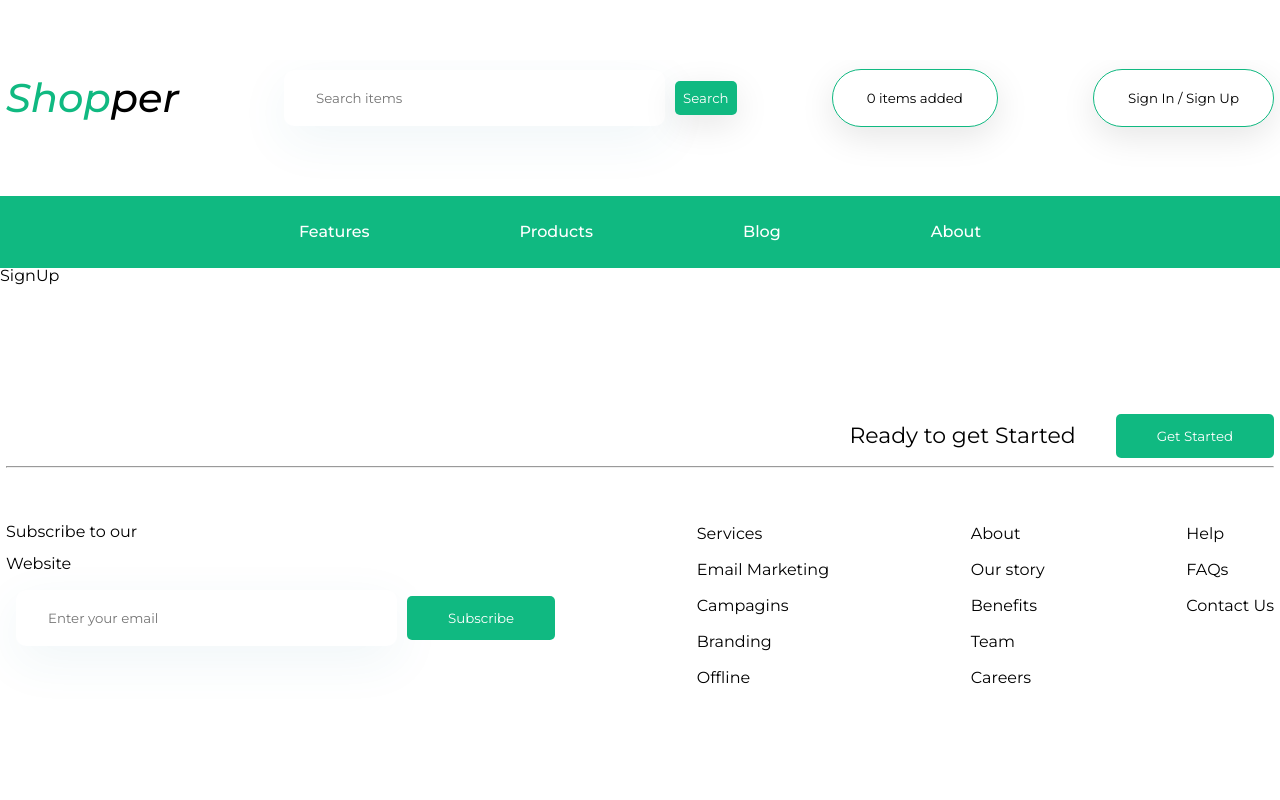
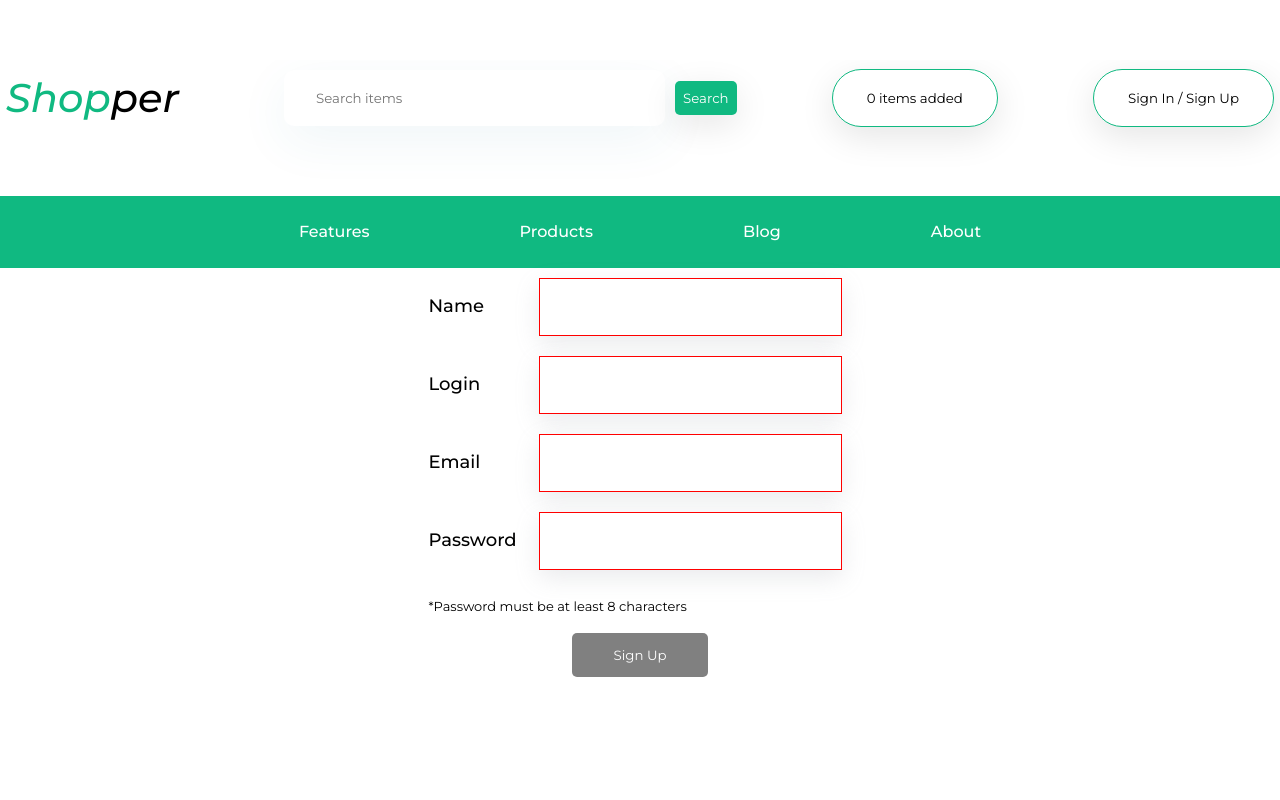
Before and after one commit to ZhenyaZ/Shopper, a React (Vite) app: page /auth/signup in a window 1280 px wide. Shown: the top 800 px of the page. Built offline with nearby package versions, Linux system fonts and the light colour scheme.

Commit message:
[ADDED] SignUp page and registration + validate inputs

```diff
--- a/src/App.tsx
+++ b/src/App.tsx
@@ -18,7 +18,7 @@ function App() {
     <>
       <Router>
         <Routes>
-          <Route element={<RootLayout isAuth={isAuth} setIsAuth={setIsAuth} setUser={setUser}/>}>
+          <Route element={<RootLayout isAuth={isAuth} setIsAuth={setIsAuth} setUser={setUser} />}>
             <Route path="/" element={<Home />} />
             <Route path="/product" element={<Products />} />
             <Route path="/blog" element={<Blog />} />
--- a/src/api/auth.ts
+++ b/src/api/auth.ts
@@ -3,7 +3,7 @@ import { LoginUser } from '../types/User';
 
 export const SignIn = async (data: LoginUser) => {
   try {
-    const response = await axios.post('http://localhost:3000/api/login', data,{withCredentials: true});
+    const response = await axios.post('http://localhost:3000/api/login', data, { withCredentials: true });
     return response;
   } catch (error) {
     return error;
--- a/src/api/logout.ts
+++ b/src/api/logout.ts
@@ -2,7 +2,7 @@ import axios from 'axios';
 
 export const Logout = async () => {
   try {
-    const response = await axios.get('http://localhost:3000/api/logout', {withCredentials: true});
+    const response = await axios.get('http://localhost:3000/api/logout', { withCredentials: true });
     return response;
   } catch (error) {
     return error;
--- /dev/null
+++ b/src/api/register.ts
@@ -0,0 +1,11 @@
+import axios from 'axios';
+import { RegisterUser } from '../types/User';
+
+export const SignUp = async (data: RegisterUser) => {
+  try {
+    const response = await axios.post('http://localhost:3000/api/register', data, { withCredentials: true });
+    return response;
+  } catch (error) {
+    return error;
+  }
+};
--- a/src/components/Header/Header.tsx
+++ b/src/components/Header/Header.tsx
@@ -8,13 +8,13 @@ import { Logout } from '../../api/logout';
 function Header(props: AuthProps) {
   const navigate = useNavigate();
   const onLogoutHandler = () => {
-    if(props.isAuth){
+    if (props.isAuth) {
       props.setIsAuth!(false);
       props.setUser!({} as LoginUser);
       Logout();
       navigate('/');
     }
-  }
+  };
   const link = props.isAuth ? '/profile' : '/auth';
   return (
     <header className={`${styles['header']}  `}>
--- a/src/components/Layouts/RootLayout.tsx
+++ b/src/components/Layouts/RootLayout.tsx
@@ -8,7 +8,7 @@ import AuthProps from '../../types/Props';
 function RootLayout(props: AuthProps) {
   return (
     <Container>
-      <Header isAuth={props.isAuth} setIsAuth={props.setIsAuth} setUser={props.setUser}/>
+      <Header isAuth={props.isAuth} setIsAuth={props.setIsAuth} setUser={props.setUser} />
       <div className="content">
         <Outlet />
       </div>
--- a/src/components/Pages/Auth/SignUp/SignUp.tsx
+++ b/src/components/Pages/Auth/SignUp/SignUp.tsx
@@ -1,7 +1,14 @@
 import React from 'react';
-
+import styles from './SignUp.module.css';
+import SignUpForm from './SignUpForm/SignUpForm';
 function SignUp() {
-  return <div>SignUp</div>;
+  return (
+    <section className={styles['sign-up']}>
+      <div className={`${styles['sign-up-content']} container`}>
+        <SignUpForm />
+      </div>
+    </section>
+  );
 }
 
 export default SignUp;
--- /dev/null
+++ b/src/components/Pages/Auth/SignUp/SignUpForm/SignUpForm.module.css
@@ -0,0 +1,45 @@
+.form-controllers {
+  display: flex;
+  flex-direction: column;
+  justify-content: center;
+  align-items: center;
+}
+.labels {
+  display: inline-block;
+  width: 100px;
+}
+.form-controllers__login > input {
+  padding: 20px 100px 20px 32px;
+  outline: none;
+}
+.form-controllers__password > input {
+  padding: 20px 100px 20px 32px;
+  outline: none;
+}
+.form-controllers__name > input {
+  padding: 20px 100px 20px 32px;
+  outline: none;
+}
+.form-controllers__email > input {
+  padding: 20px 100px 20px 32px;
+  outline: none;
+}
+.form-controllers__password__description {
+  padding: 20px 0 20px 0;
+  font-size: small;
+}
+
+.valid-input {
+  border: 1px solid green;
+}
+.invalid-input {
+  border: 1px solid red;
+}
+
+.form-controllers__signin > button[disabled] {
+  background-color: grey;
+  cursor: not-allowed;
+}
+.form-controllers__signin > button[disabled]:hover {
+  background-color: red;
+}
--- /dev/null
+++ b/src/components/Pages/Auth/SignUp/SignUpForm/SignUpForm.tsx
@@ -0,0 +1,29 @@
+import React from 'react';
+import styles from './SignUpForm.module.css';
+import { SignUp } from '../../../../../api/register';
+import SignUpInput from '../SignUpInput/SignUpInput';
+import { RegisterUser } from '../../../../../types/User';
+function SignUpForm() {
+  const [message, setMessage] = React.useState<{ message: string }>({} as { message: string });
+
+  const onSignUpHandler = (e: React.MouseEvent<HTMLButtonElement>, data: RegisterUser) => {
+    e.preventDefault();
+    SignUp(data).then((response) => {
+      if (response.response) {
+        setMessage(response.response.data);
+      } else {
+        setMessage(response.data);
+      }
+    });
+  };
+  return (
+    <form>
+      <div className={styles['form-controllers']}>
+        <SignUpInput onSignUpHandler={onSignUpHandler} />
+        {message ? <div className={styles['form-controllers__message']}>{message.message}</div> : null}
+      </div>
+    </form>
+  );
+}
+
+export default SignUpForm;
--- /dev/null
+++ b/src/components/Pages/Auth/SignUp/SignUpInput/SignUpInput.tsx
@@ -0,0 +1,88 @@
+import React from 'react';
+import styles from '../SignUpForm/SignUpForm.module.css';
+import { RegisterUser } from '../../../../../types/User';
+
+interface SignUpInputProps {
+  onSignUpHandler: (e: React.MouseEvent<HTMLButtonElement>, data: RegisterUser) => void;
+}
+
+function SignUpInput(props: SignUpInputProps) {
+  const patternEmail = /^[a-zA-Z0-9._-]+@[a-zA-Z0-9.-]+\.[a-zA-Z]{2,6}$/;
+
+  const [name, setName] = React.useState('');
+  const [login, setLogin] = React.useState('');
+  const [email, setEmail] = React.useState('');
+  const [password, setPassword] = React.useState('');
+
+  const validation = RegExp(patternEmail).test(email) && password.length >= 8 && name.length > 0 && login.length > 0;
+  const emailValidation = RegExp(patternEmail).test(email);
+  const passwordValidation = password.length >= 8;
+  const nameValidation = name.length > 0;
+  const loginValidation = login.length >= 5;
+  return (
+    <>
+      <div className={styles['form-controllers__name']}>
+        <label htmlFor="name" className="formattedLabel">
+          Name
+        </label>
+        <input
+          type="text"
+          id="name"
+          value={name}
+          onChange={(e) => setName(e.target.value)}
+          className={nameValidation ? `${styles['valid-input']}` : `${styles['invalid-input']}`}
+        />
+      </div>
+      <div className={styles['form-controllers__login']}>
+        <label htmlFor="login" className="formattedLabel">
+          Login
+        </label>
+        <input
+          type="text"
+          id="login"
+          value={login}
+          onChange={(e) => setLogin(e.target.value)}
+          className={loginValidation ? `${styles['valid-input']}` : `${styles['invalid-input']}`}
+        />
+      </div>
+
+      <div className={styles['form-controllers__email']}>
+        <label htmlFor="email" className="formattedLabel">
+          Email
+        </label>
+        <input
+          type="email"
+          id="email"
+          value={email}
+          onChange={(e) => setEmail(e.target.value)}
+          className={emailValidation ? `${styles['valid-input']}` : `${styles['invalid-input']}`}
+        />
+      </div>
+      <div className={styles['form-controllers__password']}>
+        <label htmlFor="password" className="formattedLabel">
+          Password
+        </label>
+        <input
+          type="password"
+          id="password"
+          value={password}
+          onChange={(e) => setPassword(e.target.value)}
+          className={passwordValidation ? `${styles['valid-input']}` : `${styles['invalid-input']}`}
+        />
+        <div className={`${styles['form-controllers__password__description']}`}>
+          <span>*Password must be at least 8 characters</span>
+        </div>
+      </div>
+      <div className={`${styles['form-controllers__signin']} button-stylized`}>
+        <button
+          disabled={!validation}
+          type={'button'}
+          onClick={(e) => props.onSignUpHandler(e, { name, login, email, password })}>
+          Sign Up
+        </button>
+      </div>
+    </>
+  );
+}
+
+export default SignUpInput;
```
Lines whose indentation alone changed are shown as unchanged.
